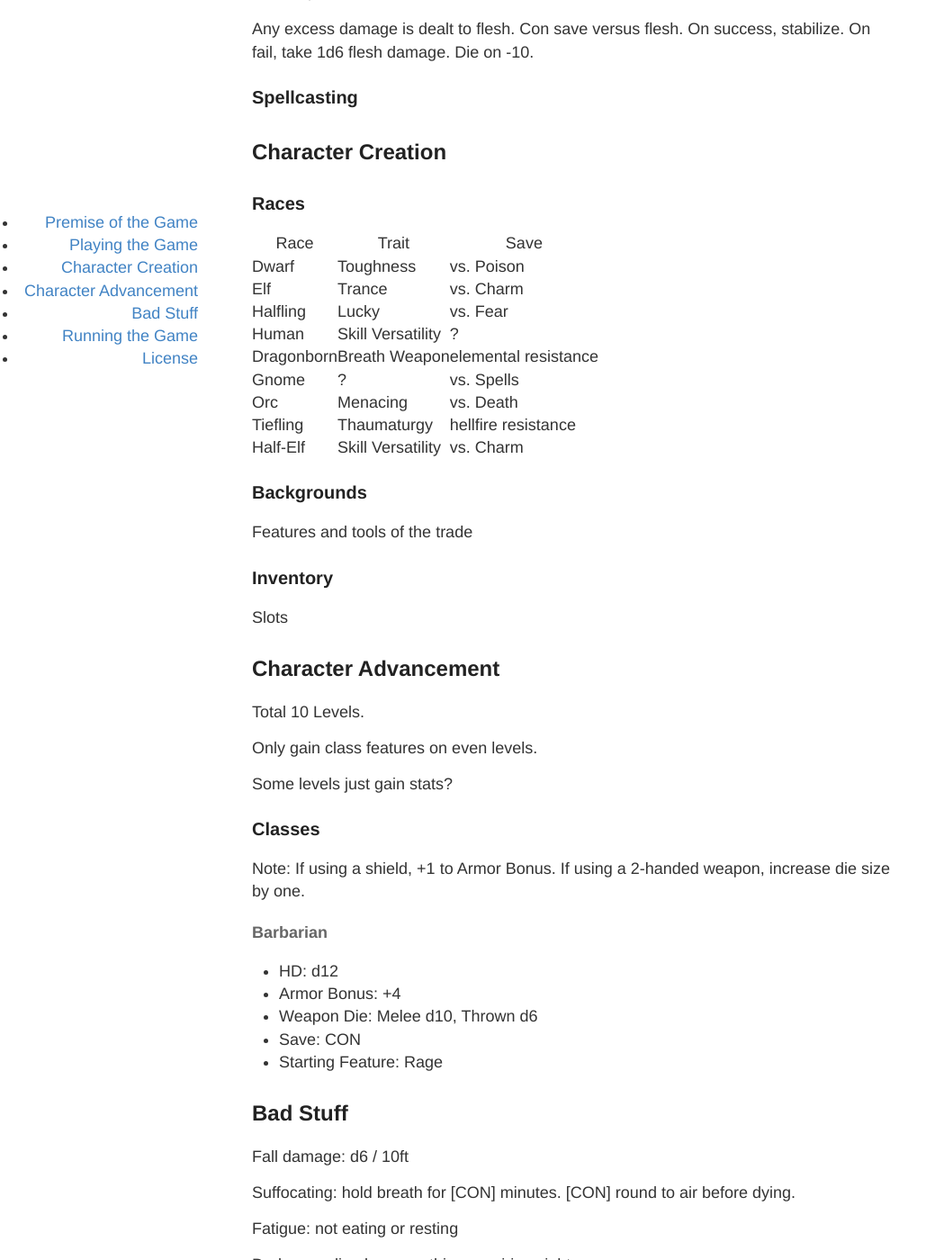
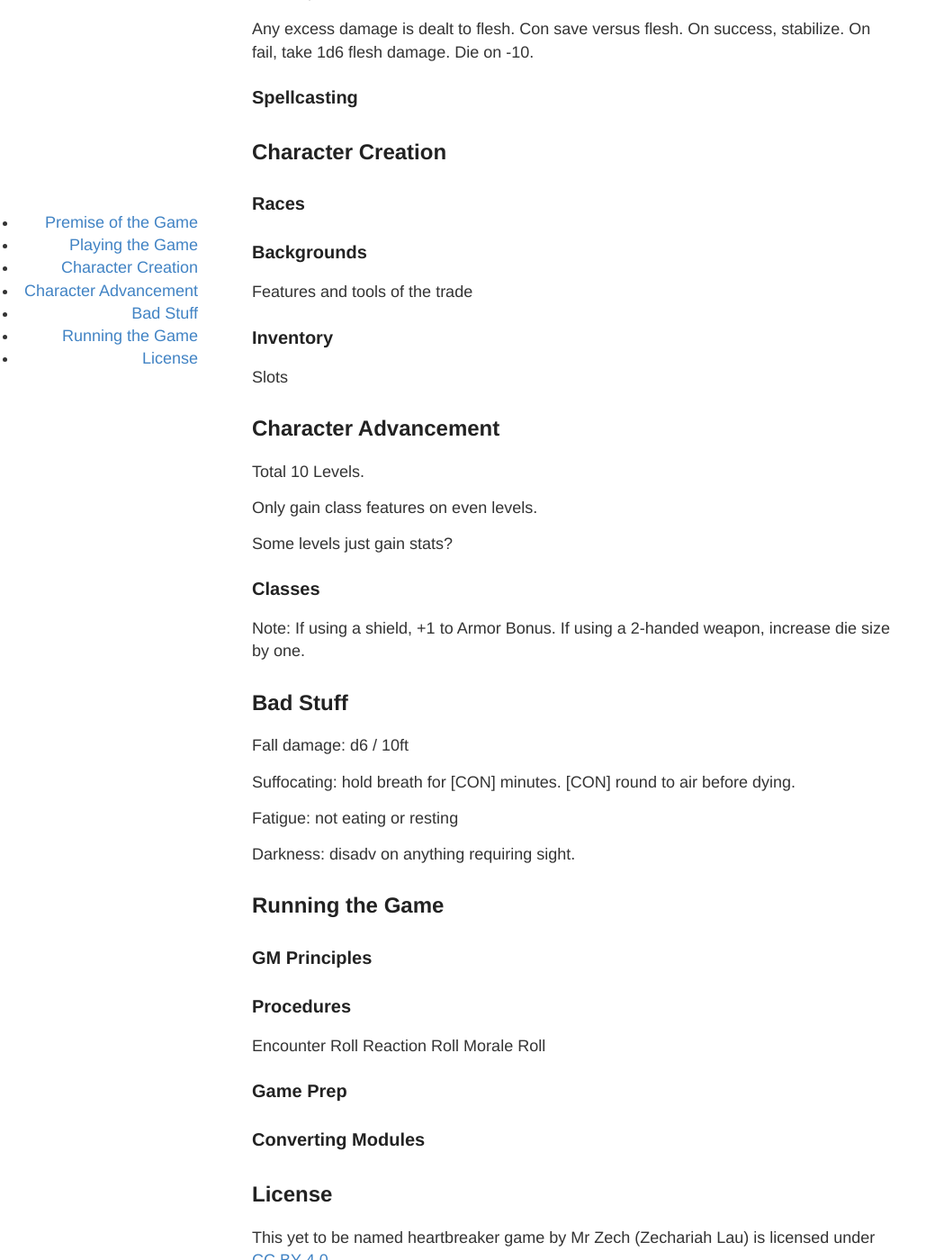
Before and after one commit to zechlau14/zechlau14.github.io, a Jekyll site: the page built from projects/heartbreaker.md, in a window 1280 px wide and 1400 px high, scrolled down 2059 px. Shown: the whole window at 90% size, without its empty margins (0-1049 px from the left). Built offline with Jekyll 4.4.1, drawn with Linux system fonts in a browser that asks for light colours.

Commit message:
Update heartbreaker.md

```diff
--- a/projects/heartbreaker.md
+++ b/projects/heartbreaker.md
@@ -70,18 +70,6 @@ Any excess damage is dealt to flesh. Con save versus flesh. On success, stabiliz
 
 ### Races
 
-| Race | Trait | Save |
-| --- | --- | --- |
-| Dwarf | Toughness | vs. Poison |
-| Elf | Trance | vs. Charm |
-| Halfling | Lucky | vs. Fear |
-| Human | Skill Versatility | ? |
-| Dragonborn | Breath Weapon | elemental resistance |
-| Gnome | ? | vs. Spells |
-| Orc | Menacing | vs. Death |
-| Tiefling | Thaumaturgy | hellfire resistance |
-| Half-Elf | Skill Versatility | vs. Charm |
-
 ### Backgrounds
 Features and tools of the trade
 
@@ -99,13 +87,6 @@ Some levels just gain stats?
 ### Classes
 
 Note: If using a shield, +1 to Armor Bonus. If using a 2-handed weapon, increase die size by one.
-
-#### Barbarian
-* HD: d12
-* Armor Bonus: +4
-* Weapon Die: Melee d10, Thrown d6
-* Save: CON
-* Starting Feature: Rage
 
 ## Bad Stuff
 Fall damage: d6 / 10ft
@@ -132,7 +113,4 @@ Morale Roll
 ## License
 This yet to be named heartbreaker game by Mr Zech (Zechariah Lau) is licensed under [CC BY 4.0](http://creativecommons.org/licenses/by/4.0/).
 
-This work includes material taken from the System Reference Document 5.1 (“SRD 5.1”) by Wizards of
-the Coast LLC and available at https://dnd.wizards.com/resources/systems-reference-document. The
-SRD 5.1 is licensed under the Creative Commons Attribution 4.0 International License available at
-https://creativecommons.org/licenses/by/4.0/legalcode
+This work includes material taken from the System Reference Document 5.1 (“SRD 5.1”) by Wizards of the Coast LLC and available at https://dnd.wizards.com/resources/systems-reference-document. The SRD 5.1 is licensed under the Creative Commons Attribution 4.0 International License available at https://creativecommons.org/licenses/by/4.0/legalcode
```
